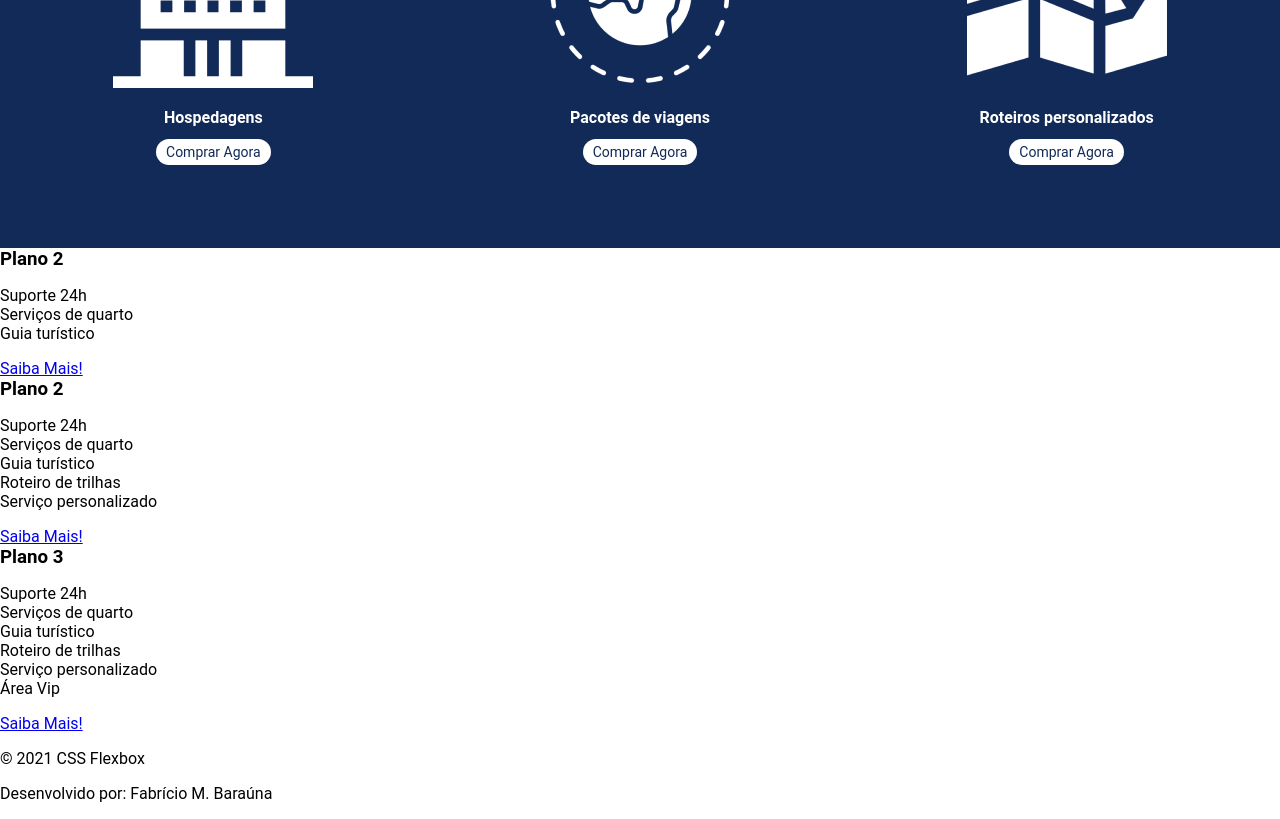
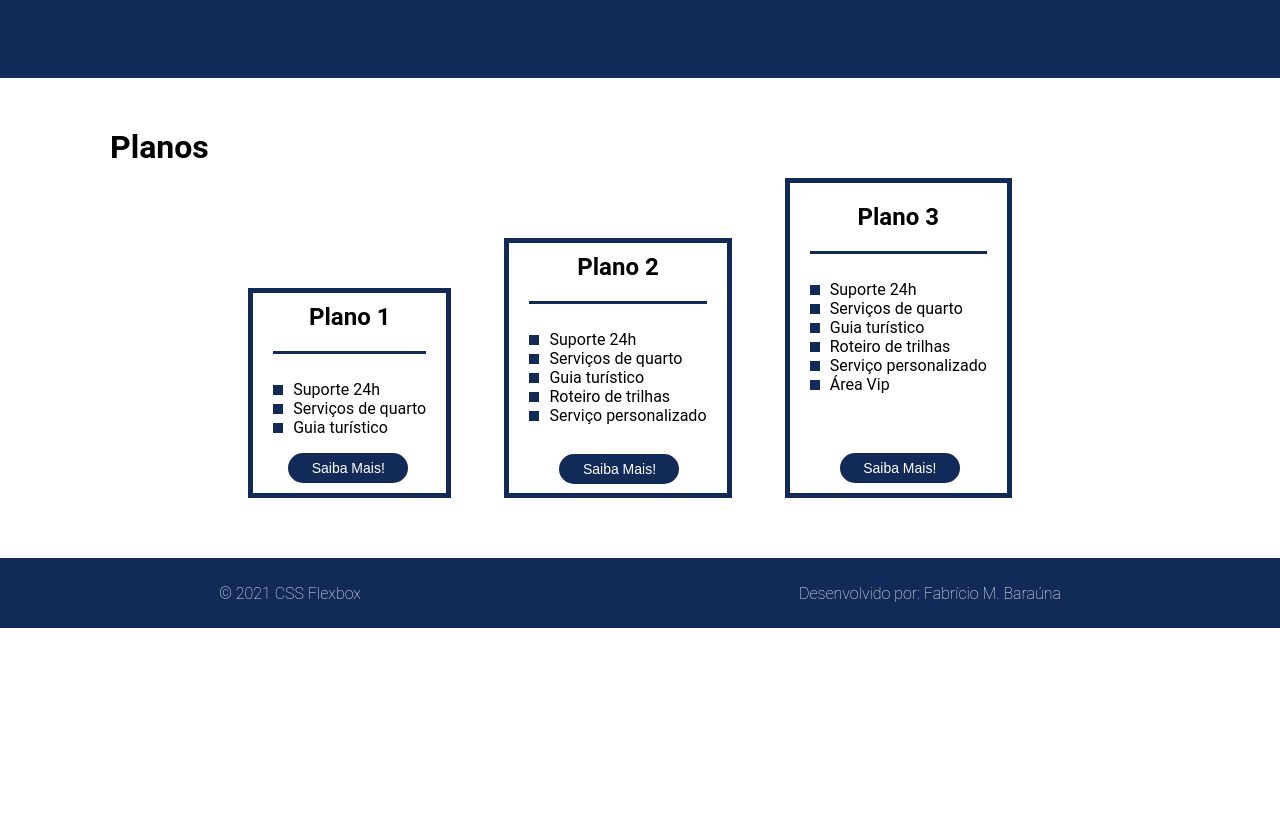
Before and after one commit to fabricio-hunt/FlexBox-DIO, a plain HTML site: page flex-projeto/index.html in a window 1280 px wide. Shown: the part 1540-2359 px from the top of the page. After the commit the page ends 2168 px from the top, so only its background shows below. Drawn offline with Linux system fonts and the light colour scheme.

Commit message:
ajuste planos

```diff
--- a/flex-projeto/apresentacao.css
+++ b/flex-projeto/apresentacao.css
@@ -1,7 +1,7 @@
 .apresentacao{
     align-items: center;
     display: flex;
-    height: 100vh;
+    height: 550px;
     justify-content: space-between;
     margin-left:35px ;
     margin-right: 35px;
--- a/flex-projeto/index.html
+++ b/flex-projeto/index.html
@@ -10,6 +10,10 @@
     <link rel="stylesheet" href="./apresentacao.css">
     <link rel="stylesheet" href="./quem-somos.css">
     <link rel="stylesheet" href="./servicos.css">
+    <link rel="stylesheet" href="./planos.css">
+    <link rel="stylesheet" href="./rodape.css">
+
+
 </head>
 <body>
     <header class="menu">
@@ -71,20 +75,23 @@
 
         </div>
     </div>
+    <h2 class="planos__titulo"> Planos</h2>
 
-    <div>
 
-        <div>
-            <h3>Plano 2</h3>
+    <div class="planos">
+
+        <div class=" planos__suporte planos__suporte1">
+
+            <h3>Plano 1</h3>
             <ul>
                 <li>Suporte 24h</li>
                 <li>Serviços de quarto</li>
                 <li>Guia turístico</li>
             </ul>
-            <a href="#">Saiba Mais!</a>
+            <button class="botao"><a href="#">Saiba Mais!</a></button>
         </div>
 
-        <div>
+        <div class=" planos__suporte planos__suporte2">
             <h3>Plano 2</h3>
             <ul>
                 <li>Suporte 24h</li>
@@ -93,10 +100,10 @@
                 <li>Roteiro de trilhas</li>
                 <li>Serviço personalizado</li>
             </ul>
-            <a href="#">Saiba Mais!</a>
+            <button class="botao"><a href="#">Saiba Mais!</a></button>
         </div>
 
-        <div>
+        <div class="planos__suporte planos__suporte3">
             <h3>Plano 3</h3>
             <ul>
                 <li>Suporte 24h</li>
@@ -106,11 +113,11 @@
                 <li>Serviço personalizado</li>
                 <li>Área Vip</li>
             </ul>
-            <a href="#">Saiba Mais!</a>
+            <button class="botao"><a href="#">Saiba Mais!</a></button>
         </div>
     </div>
 
-    <footer>
+    <footer class="rodape">
         <p>&copy; 2021 CSS Flexbox</p>
         <p>Desenvolvido por: Fabrício M. Baraúna</p>
     </footer>
--- /dev/null
+++ b/flex-projeto/planos.css
@@ -0,0 +1,105 @@
+.planos{
+    display: flex;
+    align-items: flex-end;  /*Alinhar itens pela base*/
+    padding: 60px;
+    justify-content: space-evenly;
+    width: 850px;
+    margin: auto;
+    padding-top: 12px;
+}
+
+.planos__titulo{
+    font-size: 32px;
+    margin-top: 50px;
+    display: inline-block;
+    margin-left: 55px;
+    padding-left: 55px;
+}
+
+.planos h3{
+    font-size: 24px;
+    display: flex;
+    flex-direction: column;
+    text-align: center;
+}
+
+.planos h3::after{
+    content: "";
+    background-color: var(--cor-principal);
+    width: 100%;
+    height: 3px;
+    margin-top: 20px;
+    margin-bottom: 10px;
+}
+
+.planos__suporte{
+    padding: 10px 20px;
+    flex-direction: column;
+    margin-right: 20px;
+}
+
+.planos__suporte li{
+    display: flex;
+    flex-direction: column;
+    flex-wrap: nowrap;
+    flex-direction: row;
+
+}
+.planos__suporte li::before{
+    content: "";
+    height: 10px;
+    width: 10px;
+    background-color: var(--cor-principal);
+    margin-right: 10px;
+    margin-top: 5px;
+    align-items: center;
+
+}
+
+.planos__suporte1{
+    border: 5px solid #122A57;
+    height: 180px;
+}
+
+.planos__suporte1 button{
+    margin-left: 15px;
+}
+
+.planos__suporte2{
+    border: 5px solid #122A57;
+    height: 230px;
+}
+
+.planos__suporte2 button{
+    margin-top: 13px;
+    margin-left: 30px;
+}
+
+.planos__suporte3{
+    border: 5px solid #122A57;
+    padding-top: 20px;
+    height: 280px;
+}
+
+.planos__suporte3 button{
+    margin-left: 30px;
+    margin-top: 43px;
+}
+
+.botao{
+
+    background-color: var(--cor-principal);
+    border-radius: 30px;
+    border: none;
+    width: 120px;
+    height: 30px;
+
+}
+
+
+.botao a{
+
+    color: var(--cor-de-fundo);
+    font-size: 14px;
+    text-decoration: none;
+}
--- /dev/null
+++ b/flex-projeto/rodape.css
@@ -0,0 +1,9 @@
+.rodape{
+    align-items: center;
+    background-color: var(--cor-principal);
+    display: flex;
+    justify-content: space-around;
+    height: 70px;
+    color: var(--cor-de-fundo);
+    font-weight: 100;
+}
--- a/flex-projeto/servicos.css
+++ b/flex-projeto/servicos.css
@@ -16,8 +16,9 @@
 .servicos__titulo{
     display: inline-block;
     font-size: 32px;
-    margin-bottom: 20px;
-    margin-left: 30px;
+    margin-bottom: 100px;
+    margin-left: 40px;
+    padding-left: 62px;
 }
 
 .servico__item{
```
